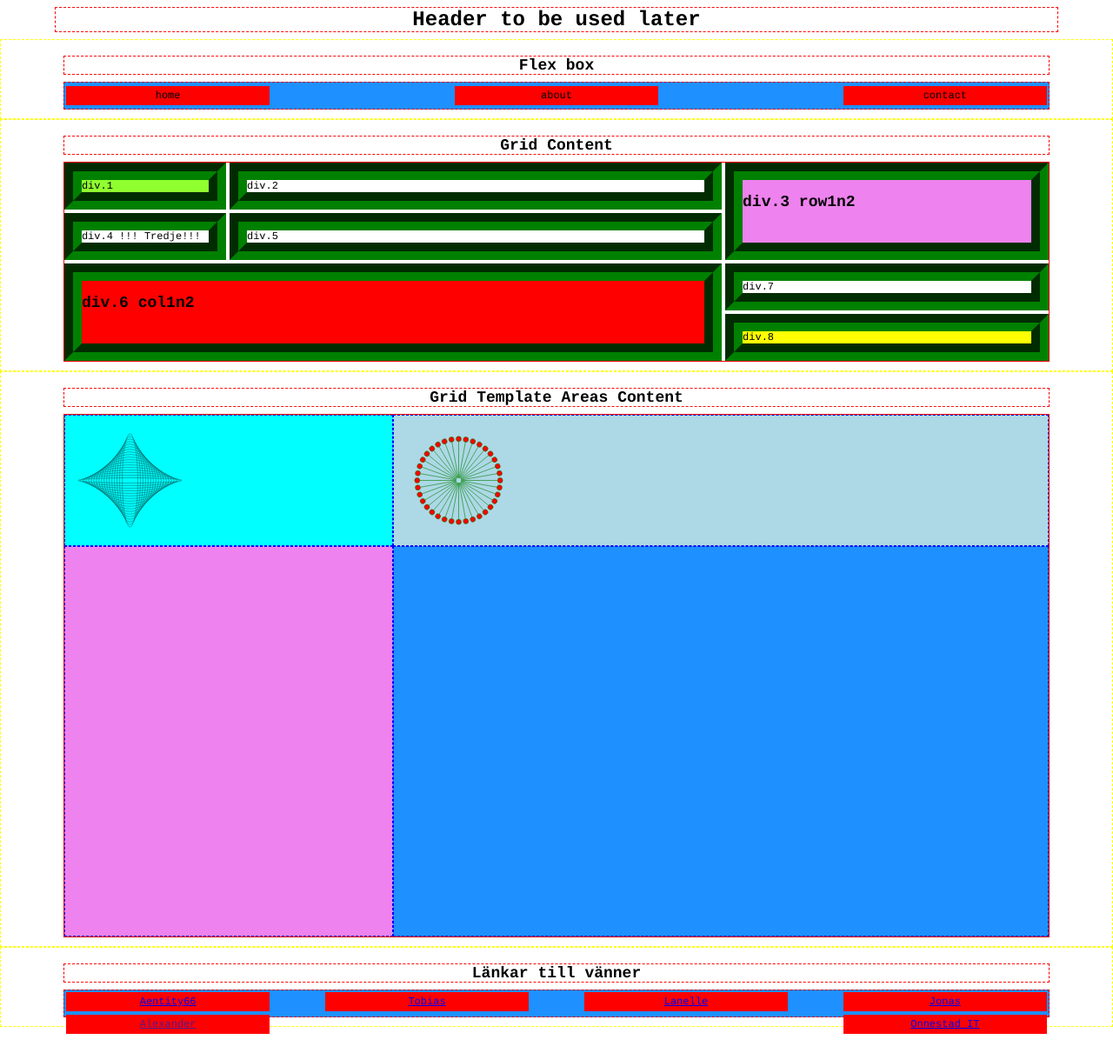
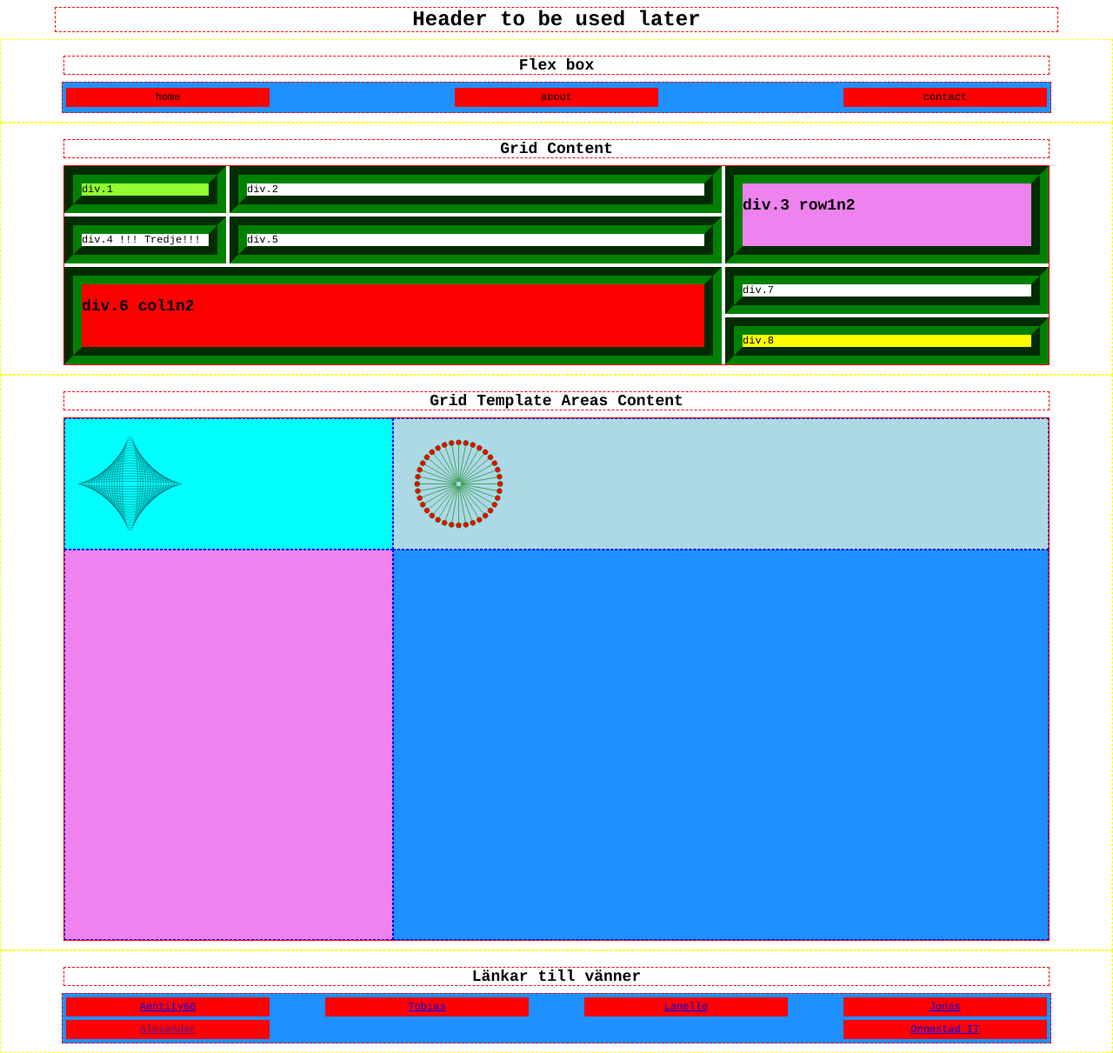
Before and after one commit to onnestad/onnestad.github.io, a PHP site: page / in a window 1280 px wide. Shown: the whole page at 87% size. Before the commit the page ends 1189 px from the top, so only its background shows below. Run offline with PHP 8.4, Linux system fonts and the light colour scheme.

Commit message:
min-height

```diff
--- a/style.css
+++ b/style.css
@@ -16,7 +16,8 @@ section {
 /* ****************************** */
 .nav-flex {
   width: 90%;
-  height: 30px;
+  min-height: 30px;
+  padding:2px;
   margin: auto;
   display: flex;
   background-color: DodgerBlue;
```
